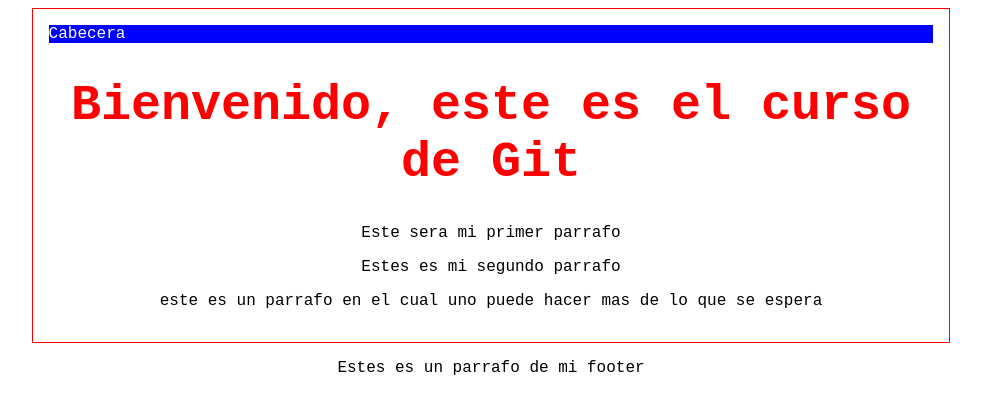
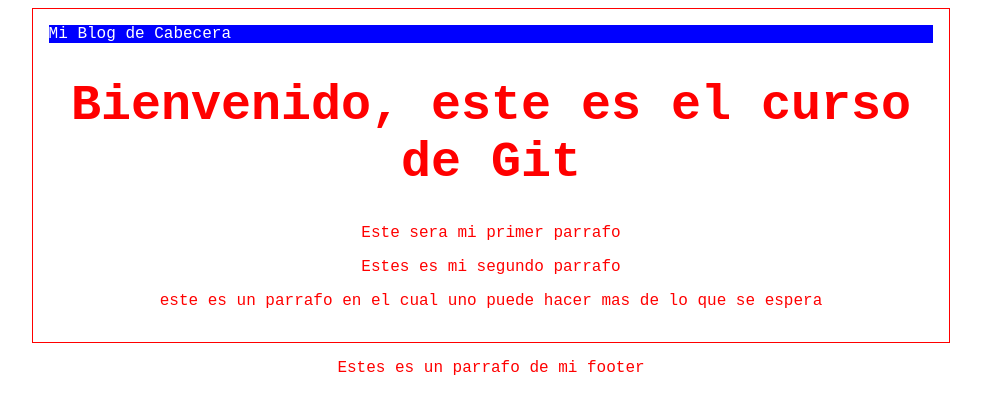
Before and after one commit to Fersustayta/Hyperblog, a plain HTML site: page index.html in a window 1280 px wide. Shown: the whole page, without its empty margins (149-1130 px from the left). Drawn offline with Linux system fonts and the light colour scheme.

Commit message:
modifique la cabecera y el color del texto

```diff
--- a/css/style.css
+++ b/css/style.css
@@ -3,7 +3,7 @@ body{
     font: size 34px;
     font-family: 'Courier New', Courier, monospace;
     background-color: white ;
-    color: black;
+    color:red;
 }
 #container{
     width: 70%;
--- a/index.html
+++ b/index.html
@@ -7,7 +7,7 @@
     <body>
         <div id="container">
             <div id="cabecera">
-                Cabecera
+                Mi Blog de Cabecera
             </div>
             <div id="post">
                 <h1>Bienvenido, este es el curso de Git</h1>
```
